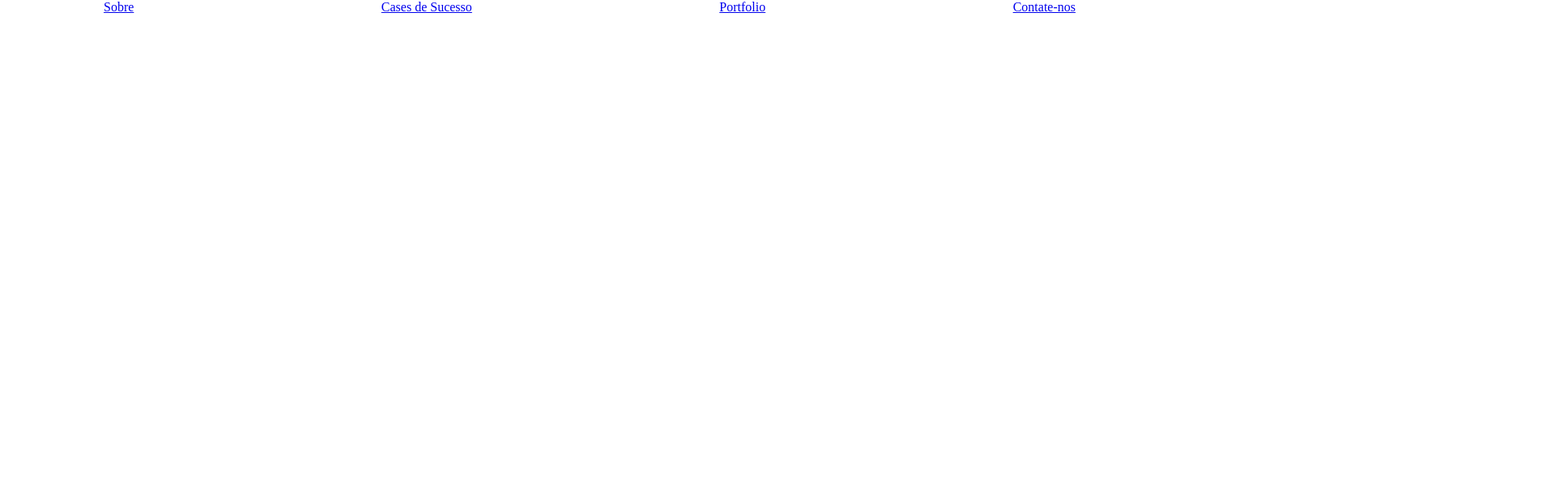
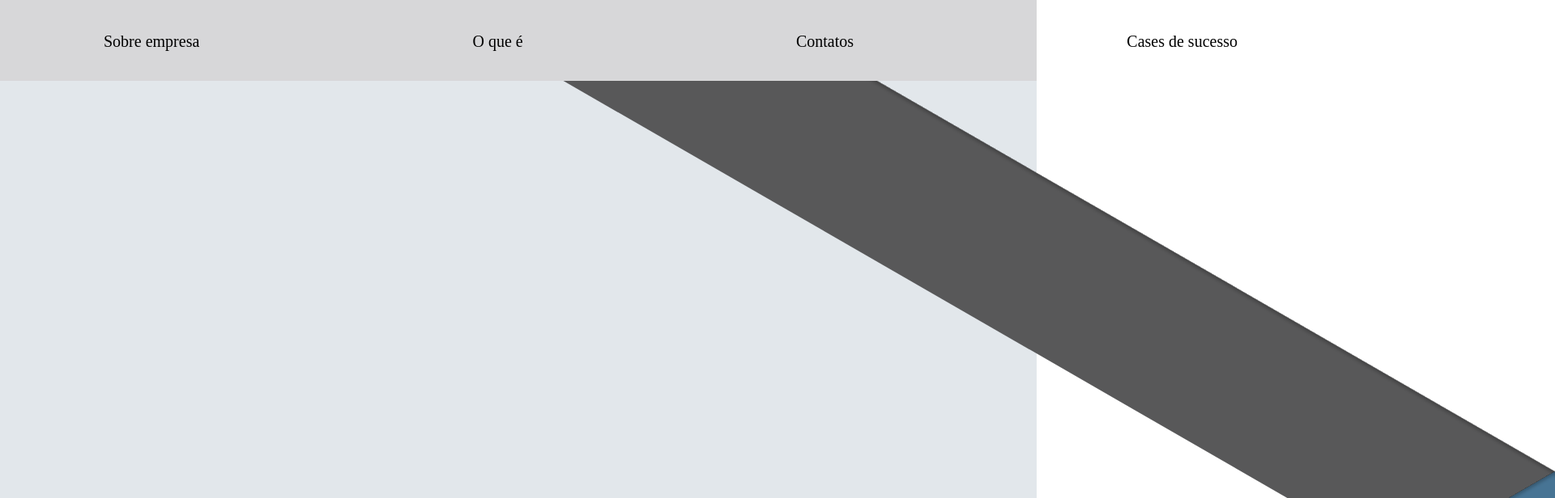
Before and after one commit to vitorhugoutida/gamesolutionmaker, a plain HTML site: page index.html in a window 1280 px wide. Shown: the top 616 px of the page at 81% size, 1920 px wide, since content can reach past the window. Drawn offline with Linux system fonts and the light colour scheme.

Commit message:
feat: Acabei o header

```diff
--- a/index.html
+++ b/index.html
@@ -9,17 +9,25 @@
     <link rel="stylesheet" href="style.css">
 </head>
 <body>
-    <div class="banner">
-        <header>
-            <div class="container-grid">
-                <nav class="menu">
-                    <a href="#sobre">Sobre</a>
-                    <a href="#cases">Cases de Sucesso</a>
-                    <a href="#portfolio">Portfolio</a>
-                    <a href="#contato">Contate-nos</a>
-                </nav>
+    <header>
+        <div class="container-grid">
+            <nav class="menu">
+                <a href="#sobre">Sobre empresa</a>
+                <a href="#cases">O que é</a>
+                <a href="#portfolio">Contatos</a>
+                <a href="#contato">Cases de sucesso</a>
+            </nav>
+        </div>
+    </header>
+        <div class="banner">
+            <img src="img/bannerplanofundo.svg" alt="Banner do GameSolutionMaker">
+            <div class="container-grid conteudo-banner">
+                <img src="img/LogoGSM.svg" alt="Logo da empresa GameSolutionMaker">
+
+
             </div>
-        </header>
+
+        </div>
 
 
     </div>
--- a/style.css
+++ b/style.css
@@ -6,6 +6,10 @@
 
 html {
     scroll-behavior: smooth;
+}
+
+header {
+    background-color: #D7D7D9;
 }
 
 .container-grid {
@@ -17,8 +21,32 @@ html {
 }
 
 .menu {
-    width: 1200px;
+    width: 1400px;
+    height: 100px;
+
 
     display: flex;
+    justify-content: center;
     justify-content: space-between;
+
 }
+
+.menu a {
+    color: black;
+
+    font-size: 20px;
+    font-family: Readex Pro;
+
+    text-decoration: none;
+
+    margin-top: 40px;
+    margin-bottom: 40px;
+}
+
+.banner {
+    background-color: #E2E7EB;
+}
+
+.conteudo-banner {
+    margin-top: 290px;
+}
```
Also changed, not shown: img/LogoGSM.svg (added).
